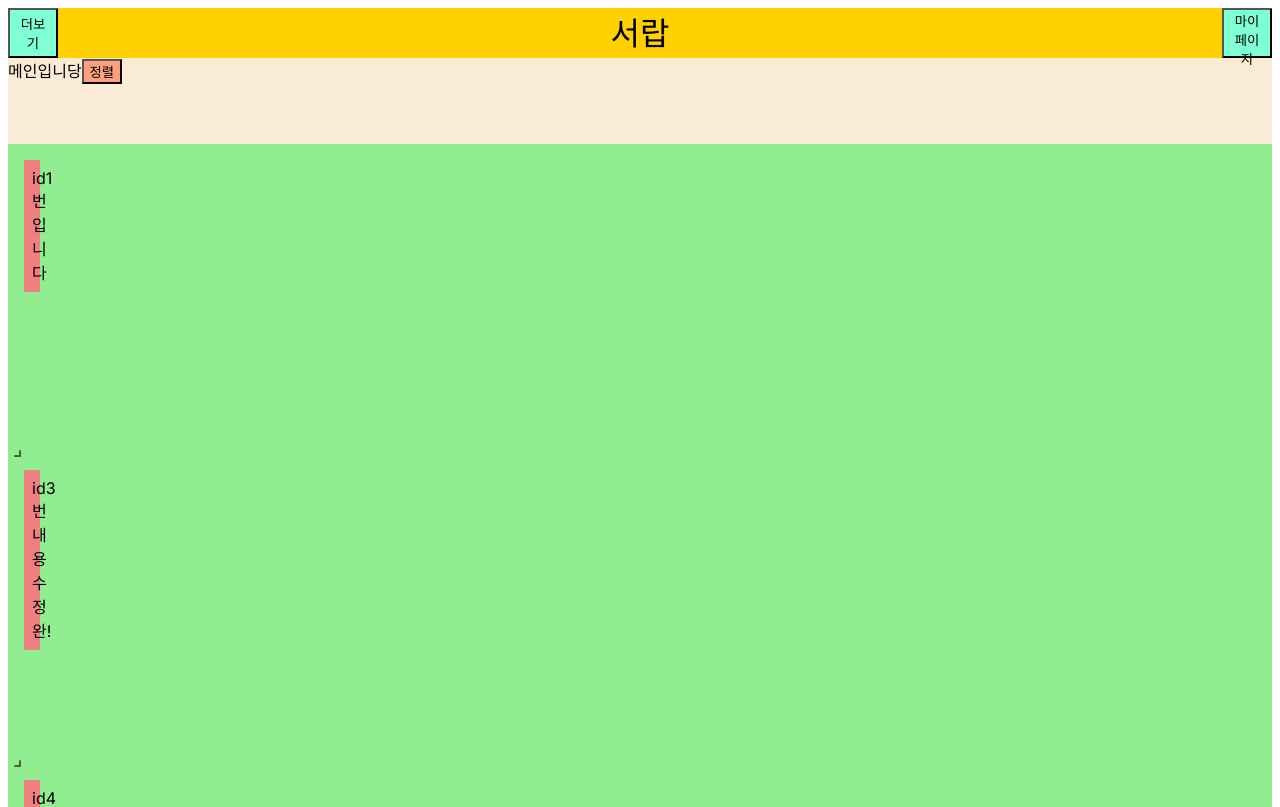
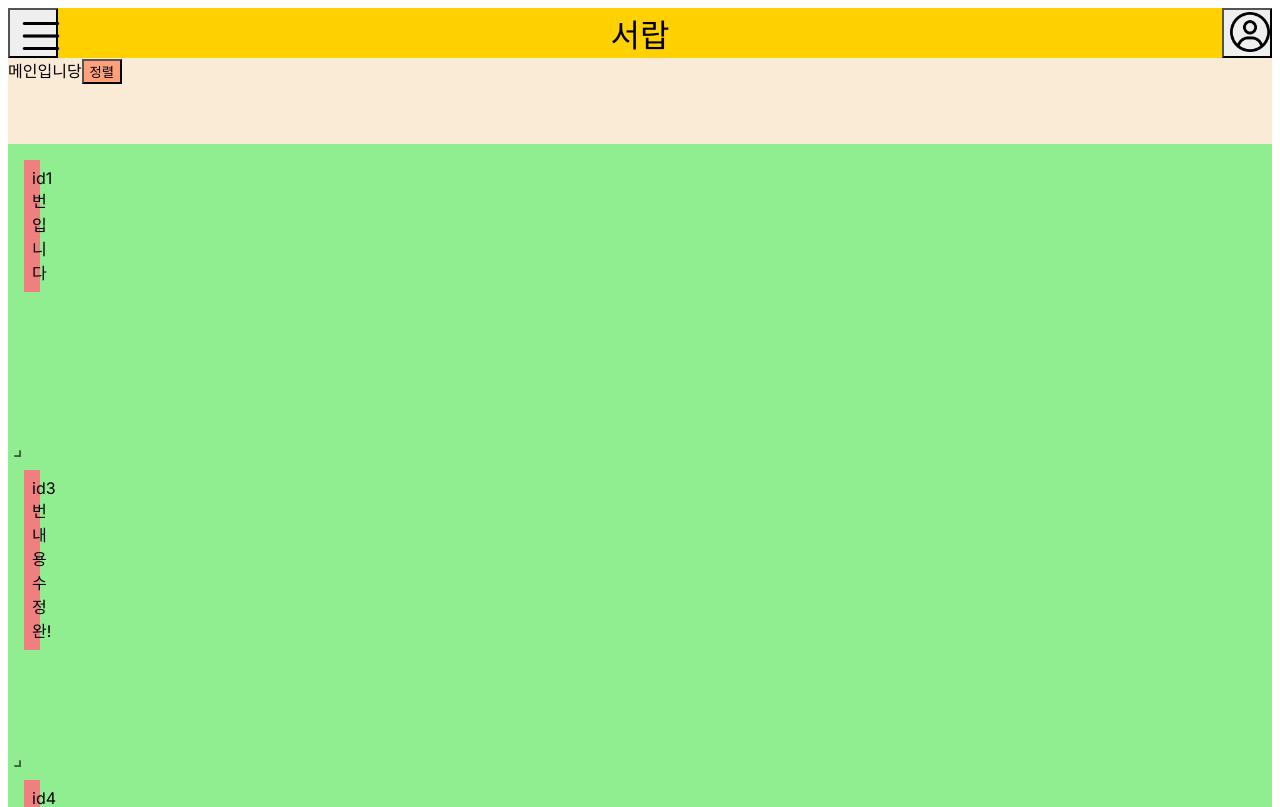
Before and after one commit to tajarinmate/Seorab, a Next.js app: page / in a window 1280 px wide. Shown: the top 807 px of the page. Built offline with nearby package versions, Linux system fonts and the light colour scheme; data requests are answered from the project's data file.

Commit message:
feat: Nav 스타일 완성

```diff
--- a/src/app/page.tsx
+++ b/src/app/page.tsx
@@ -6,7 +6,9 @@ import styled from 'styled-components';
 import { useQuery, useMutation, useQueryClient } from 'react-query';
 import { ChangeEvent, FormEvent, useCallback } from 'react';
 import Link from 'next/link';
-import Grid from '@/components/Grid';
+import { Grid } from '@/components/Grid/Grid';
+import { Nav } from '@/components/Nav/Nav';
+import Image from 'next/image';
 
 axios.defaults.baseURL = 'http://localhost:3001';
 
@@ -24,7 +26,7 @@ type LayoutProps = {
   y: number;
   w: number;
   h: number;
-}
+};
 
 export default function Home() {
   // GET
@@ -44,48 +46,20 @@ export default function Home() {
   } = useQuery<LayoutProps[], boolean>('contents', getContents);
 
   useEffect(() => {
-    getContents()
-  }, [])
+    getContents();
+  }, []);
 
   return (
     <>
-      <Header>
-        <Button>더보기</Button>
-        <Title href='/'>서랍</Title>
-        <Button>마이페이지</Button>
-      </Header>
+      <Nav />
       <Main>
         메인입니당
         <SortButton>정렬</SortButton>
-        <Content>
-          {contents && <Grid layout={contents}/>}
-        </Content>
+        <Content>{contents && <Grid layout={contents} />}</Content>
       </Main>
     </>
   );
 }
-
-const Header = styled.header`
-  width: auto;
-  background-color: #ffd100;
-  text-align: center;
-  display: flex;
-  flex-flow: row nowrap;
-  justify-content: space-between;
-`;
-
-const Title = styled(Link)`
-  font-size: 32px;
-  color: black;
-  text-decoration: none;
-`;
-
-const Button = styled.button`
-  border-radius: 1px;
-  width: 50px;
-  height: 50px;
-  background-color: aquamarine;
-`;
 
 const Main = styled.main`
   background-color: antiquewhite;
--- /dev/null
+++ b/src/components/Nav/Nav.tsx
@@ -0,0 +1,42 @@
+import styled from 'styled-components';
+import Link from 'next/link';
+import Image from 'next/image';
+
+export function Nav() {
+  return (
+    <Header>
+      <Button>
+        <Image src='/more.png' alt='더보기' width={50} height={50} />
+      </Button>
+      <Title href='/'>서랍</Title>
+      <Button>
+        <Image src='/mypage.png' alt='마이페이지' width={40} height={40} />
+      </Button>
+    </Header>
+  );
+}
+
+const Header = styled.header`
+  width: auto;
+  background-color: #ffd100;
+  text-align: center;
+  display: flex;
+  flex-flow: row nowrap;
+  justify-content: space-between;
+`;
+
+const Title = styled(Link)`
+  font-size: 32px;
+  color: black;
+  text-decoration: none;
+  margin: auto 0;
+`;
+
+const Button = styled.button`
+  border-radius: 1px;
+  width: 50px;
+  height: 50px;
+  :hover {
+    background-color: #ffb800;
+  }
+`;
```
Also changed, not shown: src/components/Grid/Grid.tsx (renamed from src/components/Grid.tsx, +9 -13 lines), public/more.png (added), public/mypage.png (added), server/db.json (line endings or trailing spaces), src/components/index.ts (added).
